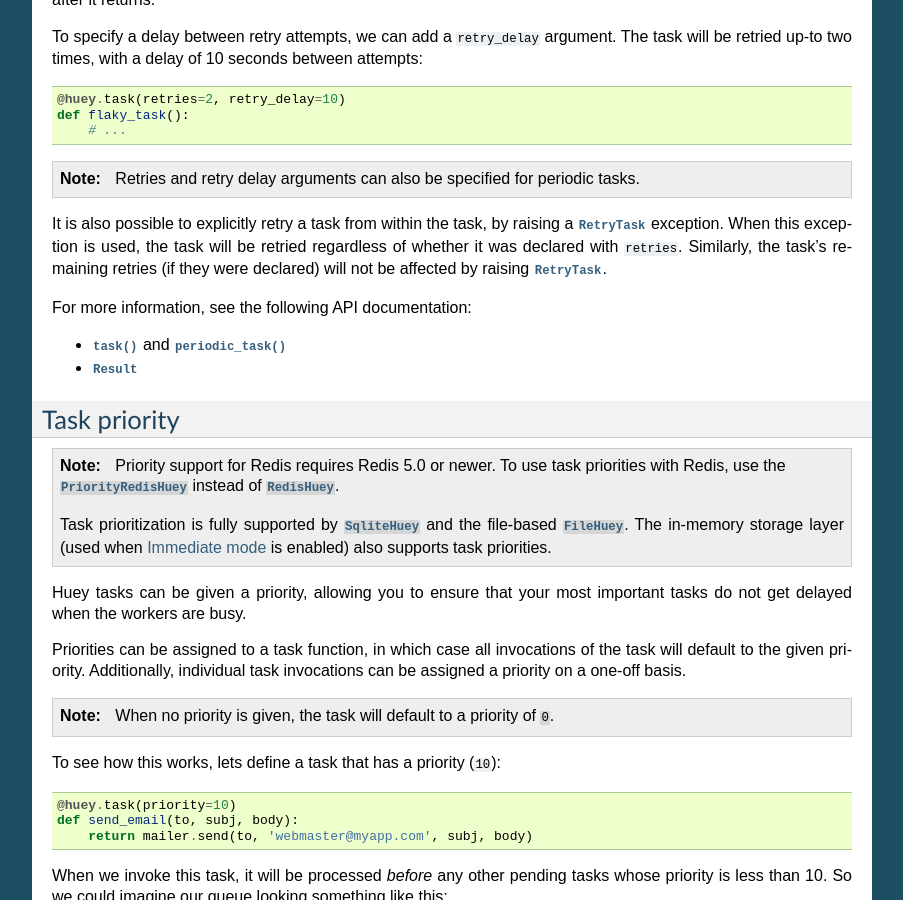
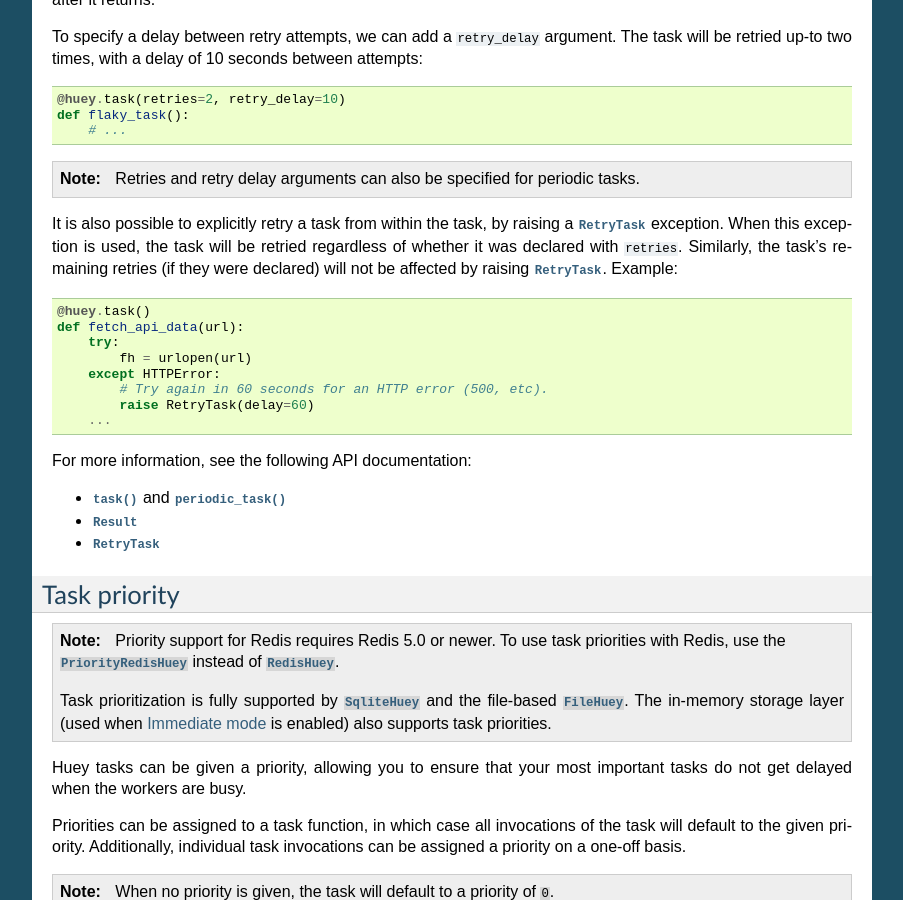
Before and after one commit to coleifer/huey, a Sphinx documentation site: the page built from docs/guide.rst, in a window 1280 px wide and 900 px high, scrolled down 3350 px. Shown: the whole window, without its empty margins (198-1101 px from the left). Built offline with Sphinx 7.4.7, drawn with Linux system fonts in a browser that asks for light colours.

Commit message:
Add add'l doc on RetryTask
[skip ci]

```diff
--- a/docs/guide.rst
+++ b/docs/guide.rst
@@ -225,12 +225,24 @@ It is also possible to explicitly retry a task from within the task, by raising
 a :py:class:`RetryTask` exception. When this exception is used, the task will
 be retried regardless of whether it was declared with ``retries``. Similarly,
 the task's remaining retries (if they were declared) will not be affected by
-raising :py:class:`RetryTask`.
+raising :py:class:`RetryTask`. Example:
+
+.. code-block:: python
+
+    @huey.task()
+    def fetch_api_data(url):
+        try:
+            fh = urlopen(url)
+        except HTTPError:
+            # Try again in 60 seconds for an HTTP error (500, etc).
+            raise RetryTask(delay=60)
+        ...
 
 For more information, see the following API documentation:
 
 * :py:meth:`~Huey.task` and :py:meth:`~Huey.periodic_task`
 * :py:class:`Result`
+* :py:class:`RetryTask`
 
 .. _priority:
 
```
Also changed, not shown: docs/api.rst (+11 -0 lines).
